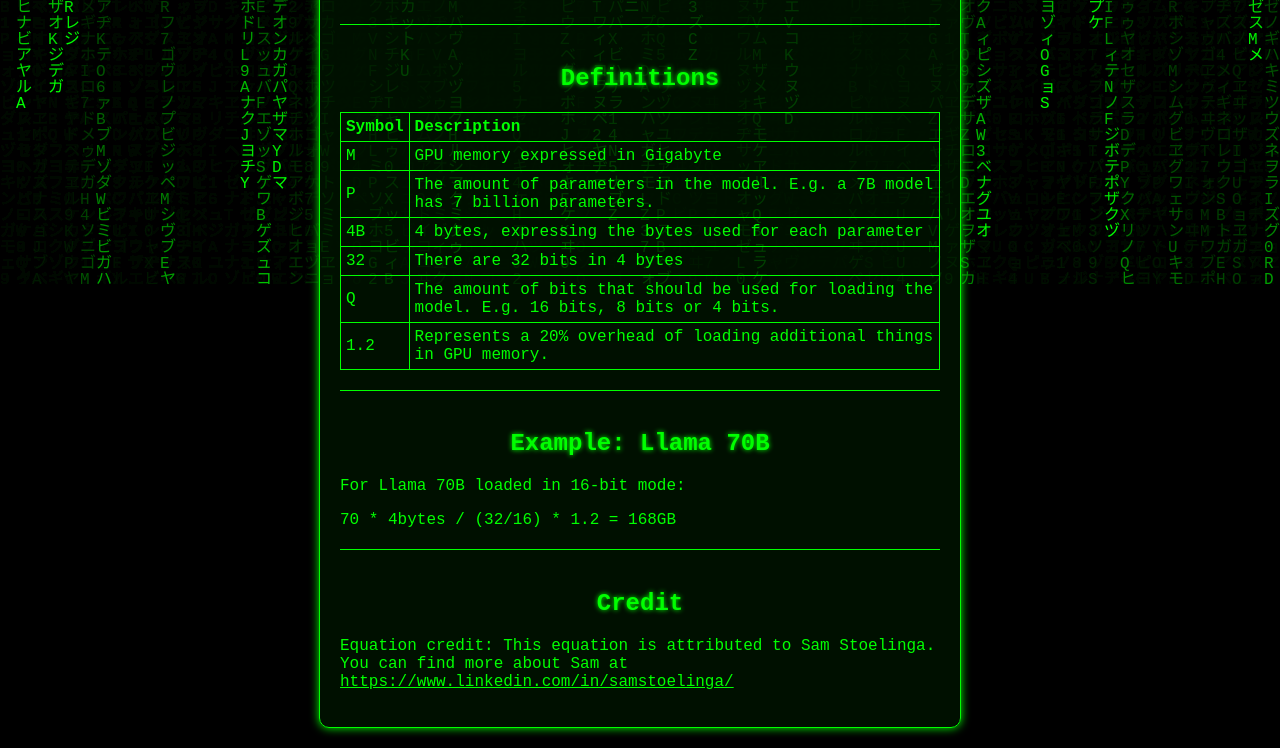
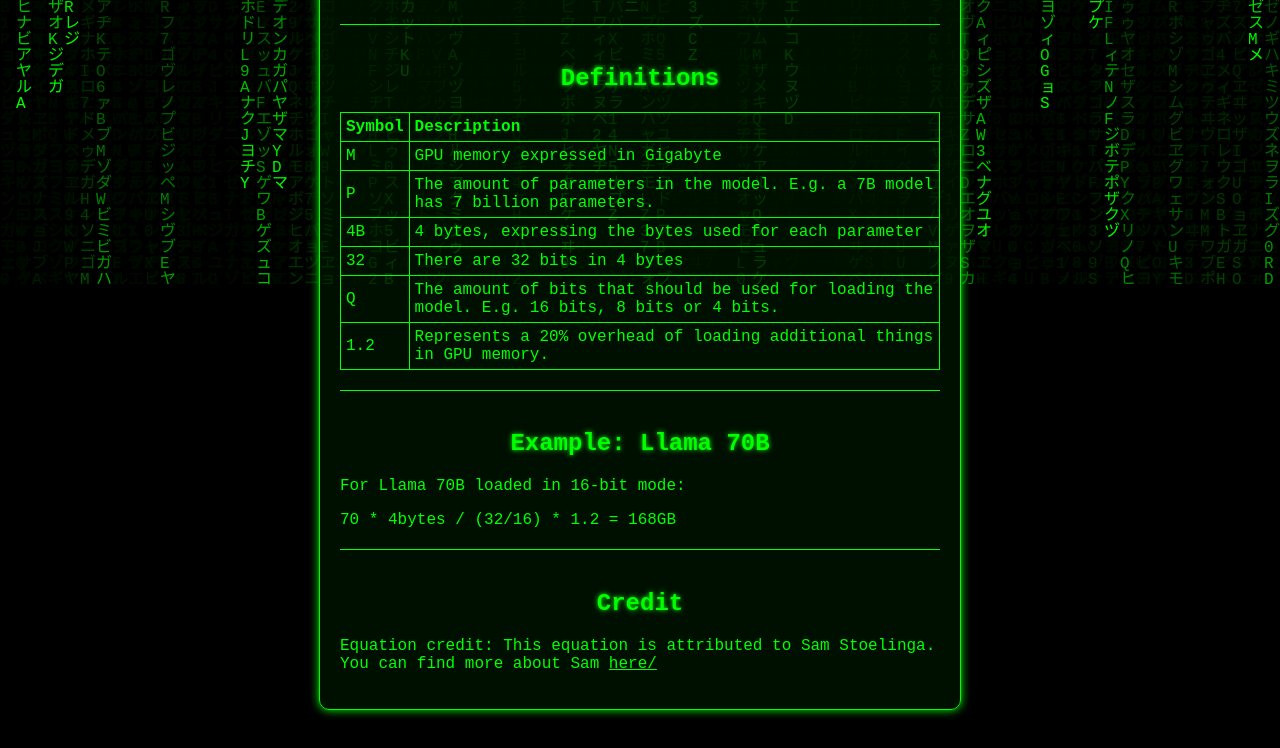
Before and after one commit to eusholli/llm-ram-calculator, a plain HTML site: page index.html in a window 1280 px wide. Shown: the part 516-1264 px from the top of the page. Drawn offline with nearby package versions, Linux system fonts and the light colour scheme; some packages are replaced by stand-ins of ours.

Commit message:
changed credit link

```diff
--- a/index.html
+++ b/index.html
@@ -167,9 +167,8 @@
         </div>
         <div id="credit">
             <h2>Credit</h2>
-            <p>Equation credit: This equation is attributed to Sam Stoelinga. You can find more about Sam at <a
-                    href="https://www.linkedin.com/in/samstoelinga/"
-                    style="color: #0f0;">https://www.linkedin.com/in/samstoelinga/</a></p>
+            <p>Equation credit: This equation is attributed to Sam Stoelinga. You can find more about Sam <a
+                    href="https://www.linkedin.com/in/samstoelinga/" style="color: #0f0;">here/</a></p>
         </div>
     </div>
 
```
